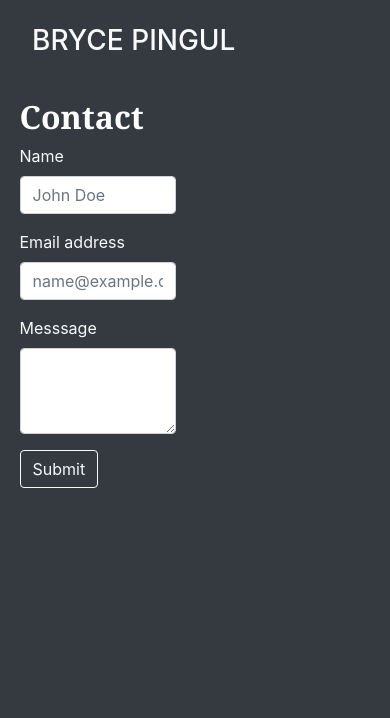
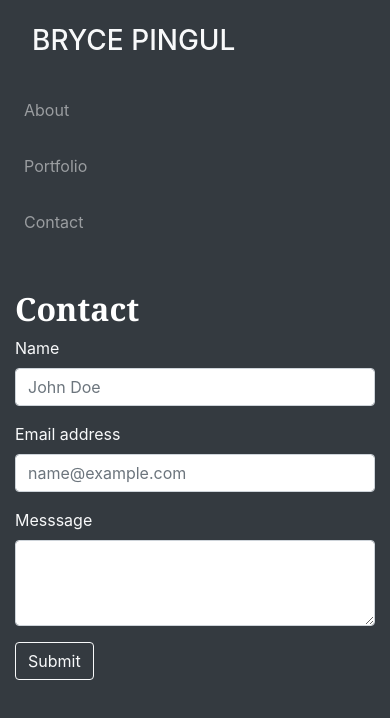
Before and after one commit to Brycetp11/responsiveportfolio, a plain HTML site: page contact.html in a window 390 px wide. Drawn offline with nearby package versions, Linux system fonts and the light colour scheme.

Commit message:
grid formatting and responsiveness

```diff
--- a/contact.html
+++ b/contact.html
@@ -10,11 +10,11 @@
 <body>
   <nav class="navbar navbar-expand-lg navbar-dark bg-dark">
     <div class="d-flex flex-grow-1">
-        <div class="p-3 mb-2 bg-dark text-light font-weight-bolder text-uppercase">
+        <div class="p-3 bg-dark text-light font-weight-bolder text-uppercase">
             <h3>Bryce Pingul</h3>
         </div>
     </div>
-    <div class="collapse navbar-collapse flex-grow-1 text-right" id="myNavbar">
+    <div class="navbar-collapse flex-grow-1" id="myNavbar">
         <ul class="navbar-nav ml-auto flex-nowrap">
             <li class="nav-item">
                 <a href="index.html" class="nav-link m-2 menu-item nav-active">About</a>
@@ -28,7 +28,7 @@
         </ul>
     </div>
   </nav>
-    <div class="big-box">
+    <div class="container">
       <form class="bg-dark text-light">
         <div class="form-group">
             <h2>Contact</h2>
--- a/style.css
+++ b/style.css
@@ -8,8 +8,9 @@ h2 {
     font-weight: bold;
 }
 
-
-.big-box {
-    width: 40%;
-    margin-left: 5%;
+.navbar-navbar-expand-lg-navbar-dark-bg-dark {
+    margin-top: 2rem;
 }
+.container {
+    margin-top: 2rem;
+}
```
Also changed, not shown: index.html (+7 -4 lines), portfolio.html (+4 -2 lines).
